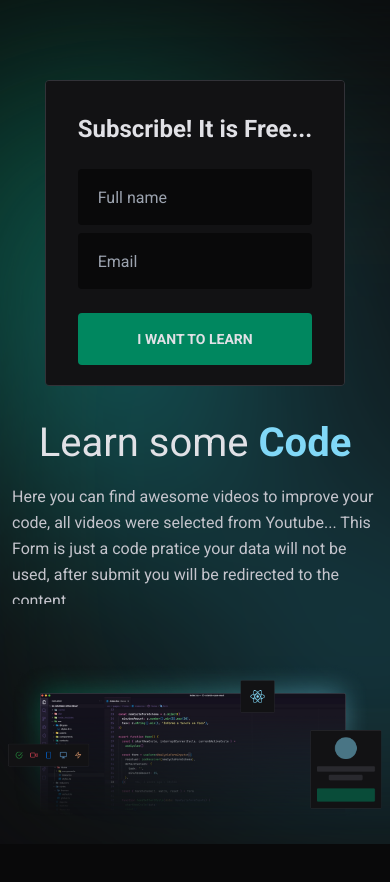
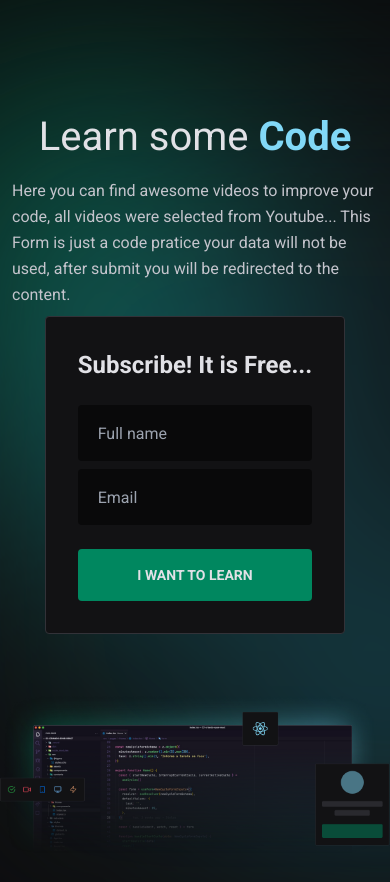
Before and after one commit to th4r1k/graphql, a Next.js app: page / in a window 390 px wide. Before the commit the page ends 844 px from the top, so only its background shows below. Built offline with nearby package versions, Linux system fonts and the light colour scheme; no server answers.

Commit message:
fix: Improved responsivity

```diff
--- a/pages/index.tsx
+++ b/pages/index.tsx
@@ -26,23 +26,22 @@ const Home: NextPage = () => {
 
   }
 
-
   return (
     <>
-     <div className="h-screen overflow-hidden bg-blur bg-cover bg-no-repeat flex flex-col items-center ">
-      <div className="w-full max-w-[1100px] flex flex-col-reverse items-center justify-between mt-20 mx-auto sm:flex-row">
+     <div className="overflow-y-hidden bg-blur bg-cover bg-no-repeat flex flex-col items-center ">
+      <div className="w-full max-w-[1100px] flex flex-col items-center justify-between mt-20 mx-auto sm:flex-row">
         <div className="max-w-[640px]">
 
           <h1 className="mt-8 text-[2.5rem] leading-tight text-center">
             Learn some <strong className="text-blue-500">Code</strong>
           </h1>
-          <p className="mt-4 text-gray-200 leading-relaxed mx-3">
+          <p className="mt-4 text-gray-200 leading-relaxed mx-3 mb-2">
             Here you can find awesome videos to improve your code, all videos were selected from Youtube...
             This Form is just a code pratice your data will not be used, after submit you will be redirected to the content.
           </p>
         </div>
 
-      <div className="p-8 bg-gray-700 border border-gray-500 rounded">
+      <div className="p-8 bg-gray-700 border border-gray-500 rounded flex-shrink-0">
         <strong className="text-2xl mb-6 block">Subscribe! It is Free... </strong>
 
           <form onSubmit={handleSubscribe} action="" className="w-full flex flex-col gap-2" >
--- a/styles/globals.css
+++ b/styles/globals.css
@@ -10,6 +10,6 @@
 
 body{
 
-    @apply bg-gray-900 text-gray-100 ;
+    @apply bg-gray-900 text-gray-100 overflow-hidden flex-shrink;
     -webkit-font-smoothing: antialiased;
 }
```
